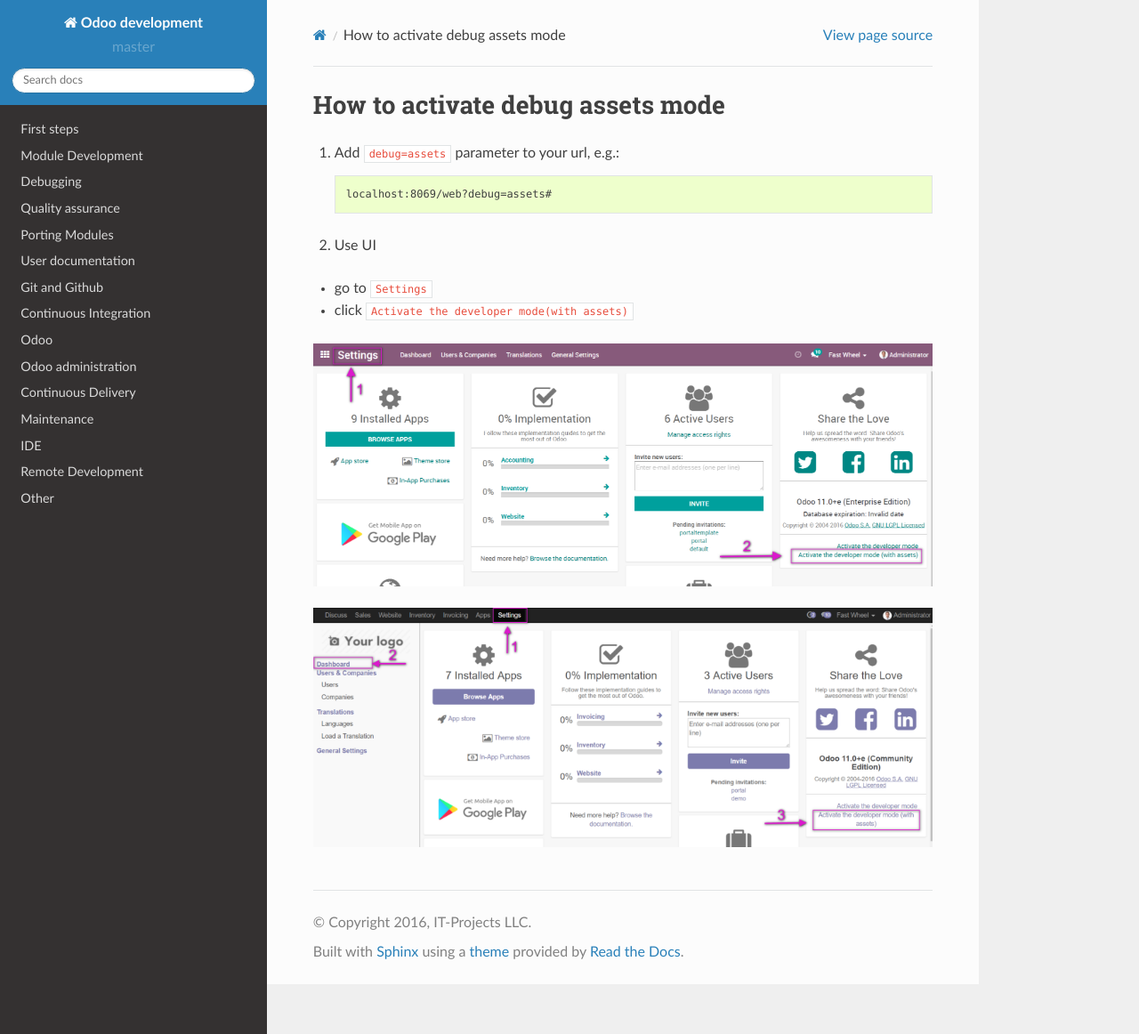
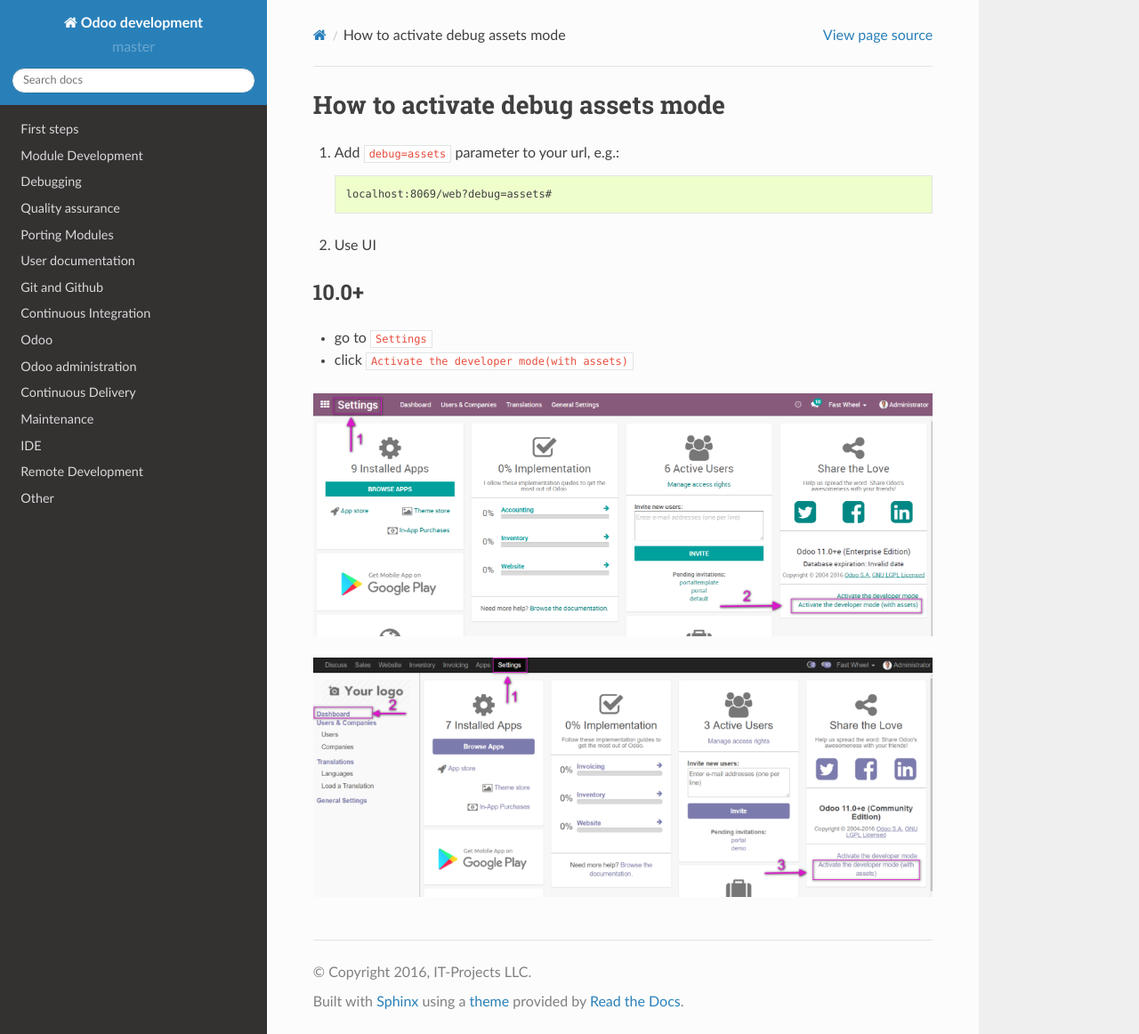
Before and after one commit to itpp-labs/odoo-development, a Sphinx documentation site: the page built from docs/odoo/usage/debug-assets-mode.rst, in a window 1280 px wide and 1162 px high. Shown: the whole window at 89% size. Built offline with Sphinx 7.4.7 and the Read the Docs theme 2.0.0, drawn with Linux system fonts in a browser that asks for light colours.

Commit message:
Update debug-assets-mode.rst

```diff
--- a/docs/odoo/usage/debug-assets-mode.rst
+++ b/docs/odoo/usage/debug-assets-mode.rst
@@ -1,6 +1,6 @@
------------------------------------
+===================================
  How to activate debug assets mode
------------------------------------
+===================================
 
 1.  Add ``debug=assets`` parameter to your url, e.g.: ::
 
@@ -8,8 +8,9 @@
 
 2. Use UI
 
- 10.0+
- ~~~~~
+10.0+
+~~~~
+
 * go to ``Settings``
 
 * click ``Activate the developer mode(with assets)``
```
